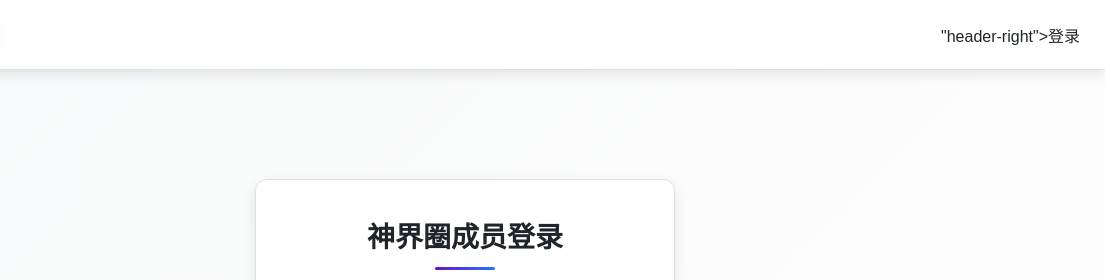
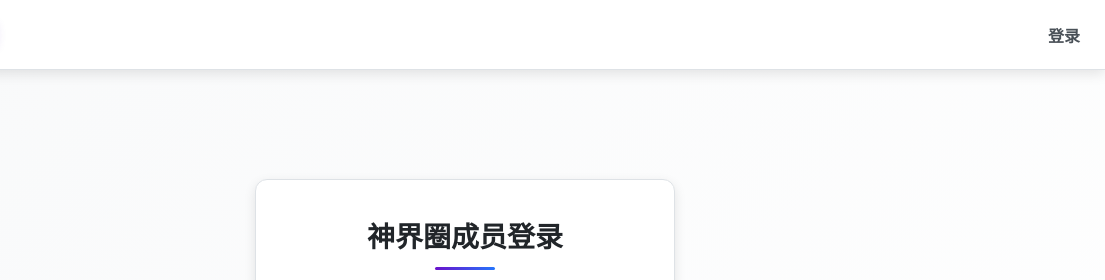
Before and after one commit to godlive-web/godlive-web.github.io, a plain HTML site: page login.html in a window 1280 px wide. Shown: the top 280 px of the page, 175-1280 px from the left. Drawn offline with Linux system fonts and the light colour scheme.

Commit message:
Update login.html

```diff
--- a/login.html
+++ b/login.html
@@ -313,7 +313,7 @@
         </div>
       </a>
     </div>
-    "header-right">登录</div>
+    <div class="header-right">登录</div>
     </header>
   <!-- 主内容区 -->
   <div class="main-container">
```
